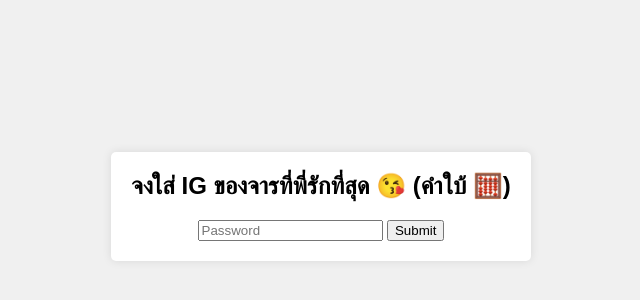
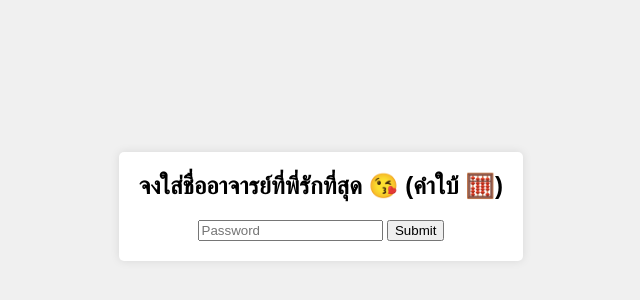
Before and after one commit to WeeWachirawee/Buddy-Hint, a plain HTML site: page index.html in a window 1280 px wide. Shown: the part 194-494 px from the top of the page, without its empty margins (319-959 px from the left). Drawn offline with Linux system fonts and the light colour scheme.

Commit message:
Update password prompt text in index.html

```diff
--- a/index.html
+++ b/index.html
@@ -8,7 +8,7 @@
 </head>
 <body>
     <div id="password-container">
-        <h2>จงใส่ IG ของจารที่พี่รักที่สุด 😘 (คำใบ้ 🧮)</h2>
+        <h2>จงใส่ชื่ออาจารย์ที่พี่รักที่สุด 😘 (คำใบ้ 🧮)</h2>
         <input type="password" id="password" placeholder="Password">
         <button onclick="checkPassword()">Submit</button>
     </div>
```
